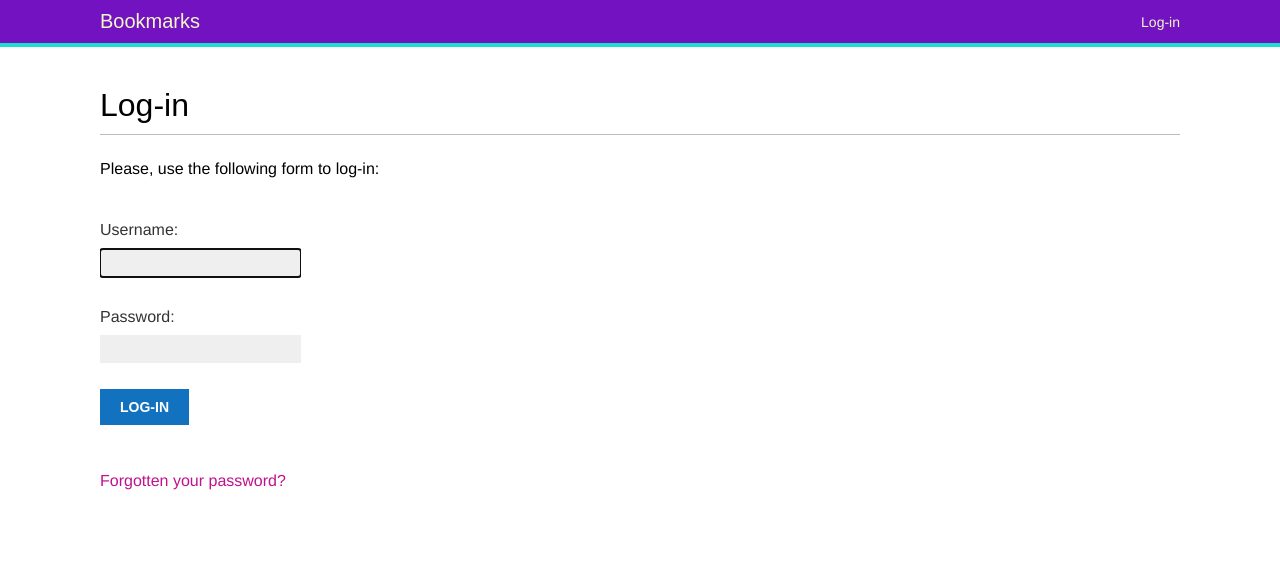
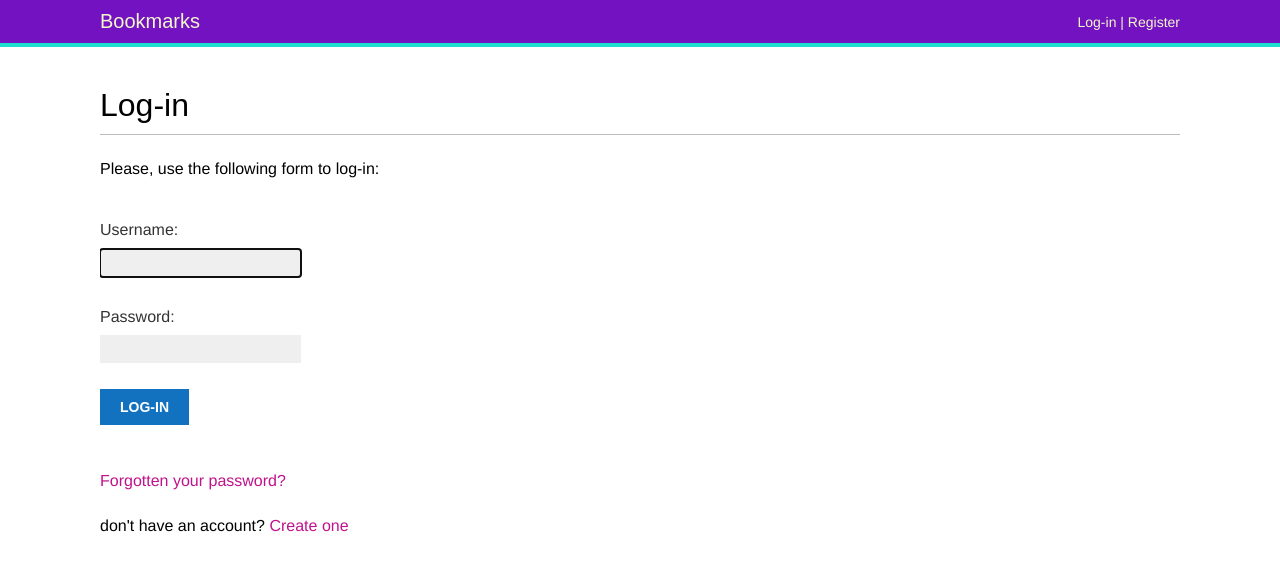
Before and after one commit to Simontagbor/social_web, a Django app: page /account/login/ in a window 1280 px wide. Shown: the top 571 px of the page. Run offline with Django 3.2, Linux system fonts and the light colour scheme; some web fonts are replaced.

Commit message:
link register view to login page and the header if user is not loggeg in

```diff
--- a/bookmarks/account/templates/base.html
+++ b/bookmarks/account/templates/base.html
@@ -9,17 +9,15 @@
 
 <body>
     <div id="header">
-      <span class="logo">Bookmarks</span>
-
-      {% if user.is_authenticated %}
+        <span class="logo">Bookmarks</span> {% if user.is_authenticated %}
         <ul>
-          <li {% if section == 'dashboard' %}class='selected'{% endif %}>
+            <li {% if section == 'dashboard' %}class='selected' {% endif %}>
                 <a href="{% url 'dashboard' %}">My Dashboard</a>
             </li>
-          <li {% if section == "images" %}class="selected"{% endif %}>
+            <li {% if section == "images" %}class="selected" {% endif %}>
                 <a href="#">Images</a>
             </li>
-          <li {% if section == "people" %}class="selected"{% endif %}>
+            <li {% if section == "people" %}class="selected" {% endif %}>
                 <a href="#">People</a>
             </li>
         </ul>
@@ -30,7 +28,8 @@
           <a href="{% url 'logout' %}">Logout |</a>
           <a href="{% url 'password_change' %}">| Change Password</a>
         {% else %}
-          <a href="{% url 'login' %}">Log-in</a>
+          <a href="{% url 'login' %}">Log-in |</a>
+          <a href="{% url 'register' %}">Register</a>
         {% endif %}
       </span>
     </div>
--- a/bookmarks/account/templates/registration/login.html
+++ b/bookmarks/account/templates/registration/login.html
@@ -16,5 +16,9 @@
     <p>
         <a href="{% url 'password_reset' %} ">Forgotten your password?</a>
     </p>
+    <p>
+        don't have an account? <a href="{% url 'register' %}">Create one</a>
+
+    </p>
 </div>
 {% endblock %}
```
Lines whose indentation alone changed are shown as unchanged.
